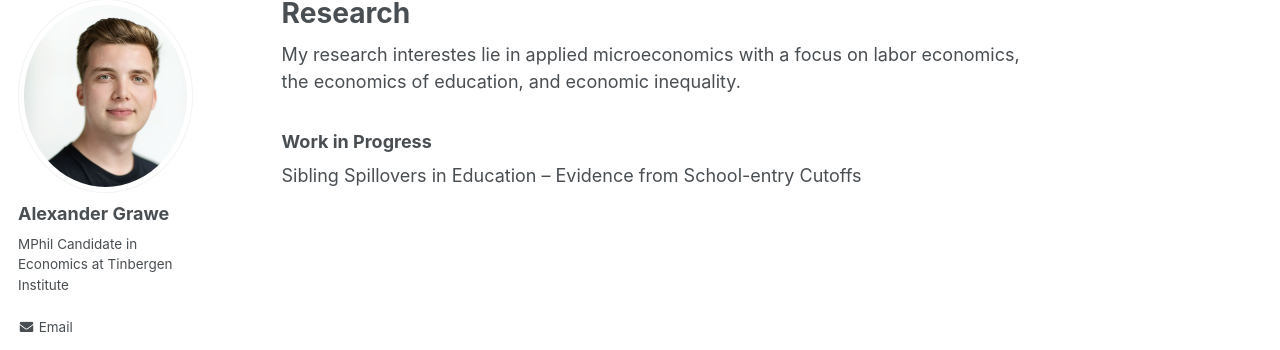
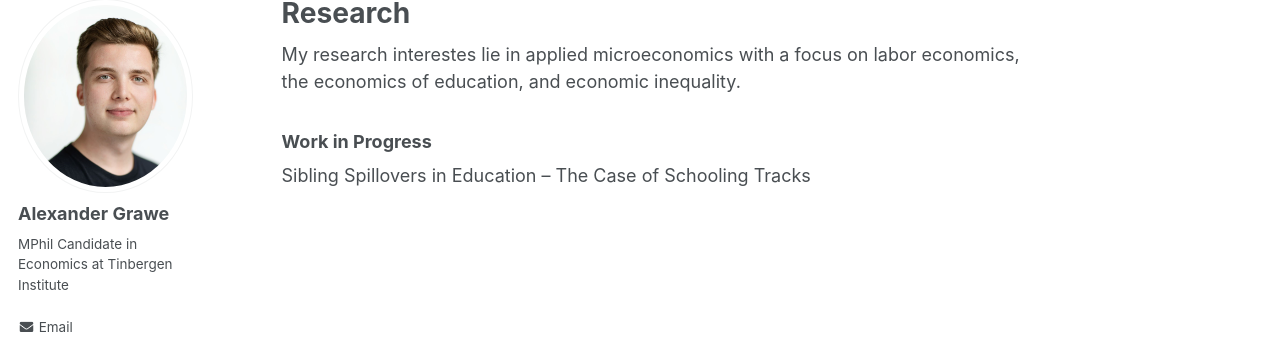
Before and after one commit to agrawe/agrawe.github.io, a Jekyll site: the page built from _pages/research.md, in a window 1280 px wide. Shown: the part 119-469 px from the top of the page. Built offline with Jekyll 4.4.1, drawn with Linux system fonts in a browser that asks for light colours.

Commit message:
Update research.md

```diff
--- a/_pages/research.md
+++ b/_pages/research.md
@@ -7,4 +7,4 @@ author_profile: true
 My research interestes lie in applied microeconomics with a focus on labor economics, the economics of education, and economic inequality.
 
 ### Work in Progress
-Sibling Spillovers in Education -- Evidence from School-entry Cutoffs
+Sibling Spillovers in Education -- The Case of Schooling Tracks
```
